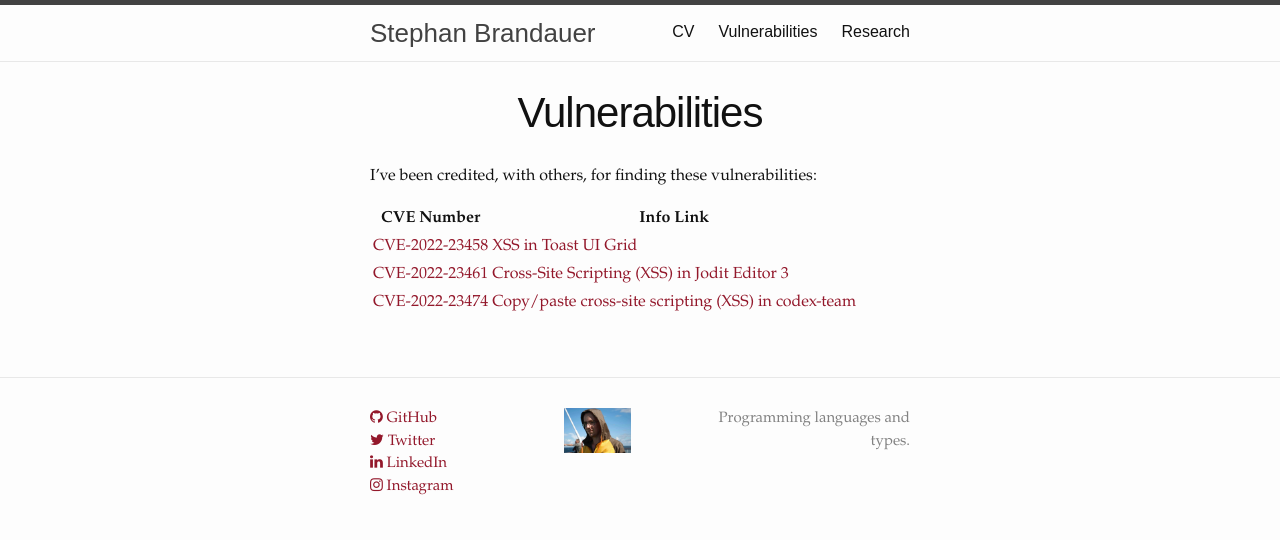
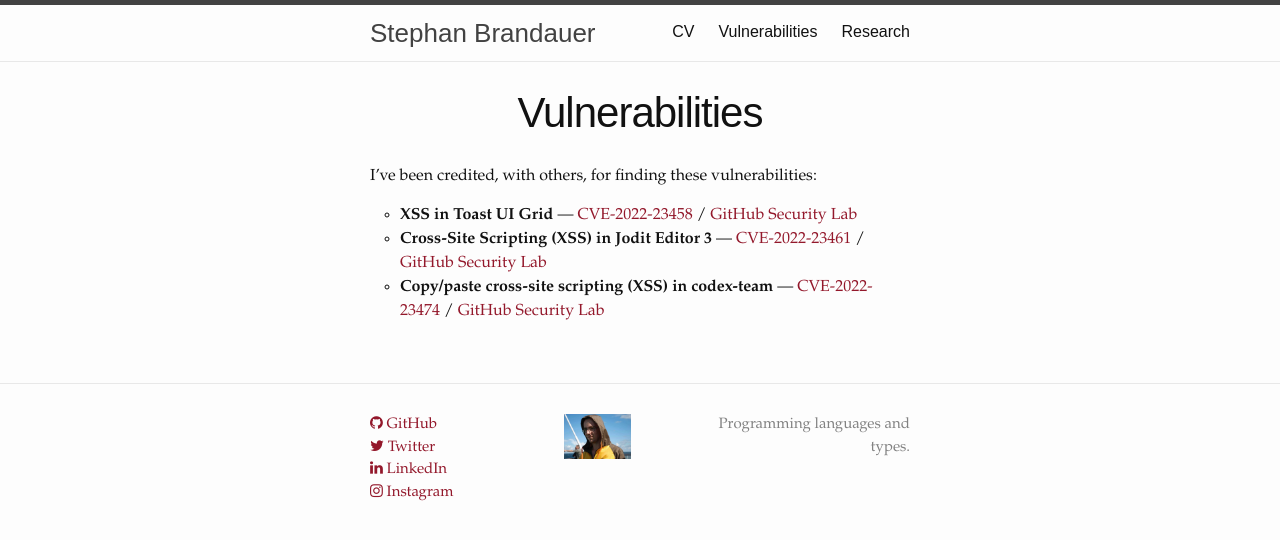
Before and after one commit to kaeluka/kaeluka.github.io, a Jekyll site: the page built from vulnerabilities.md, in a window 1280 px wide. Shown: the top 540 px of the page. Built offline with Jekyll 4.4.1, drawn with Linux system fonts in a browser that asks for light colours; nearby versions of some CDN libraries.

Commit message:
format vulns

```diff
--- a/vulnerabilities.md
+++ b/vulnerabilities.md
@@ -6,8 +6,6 @@
 
 I've been credited, with others, for finding these vulnerabilities:
 
-| CVE Number | Info Link |
-| -- | -- |
-| [CVE-2022-23458](https://nvd.nist.gov/vuln/detail/CVE-2022-23458) | [XSS in Toast UI Grid](https://securitylab.github.com/advisories/GHSL-2022-029_nhn_tui_grid/) |
-| [CVE-2022-23461](https://nvd.nist.gov/vuln/detail/CVE-2022-23461) | [Cross-Site Scripting (XSS) in Jodit Editor 3](https://securitylab.github.com/advisories/GHSL-2022-030_xdan_jodit/) |
-| [CVE-2022-23474](https://nvd.nist.gov/vuln/detail/CVE-2022-23474) | [Copy/paste cross-site scripting (XSS) in codex-team](https://securitylab.github.com/advisories/GHSL-2022-028_codex-team_editor_js/) |
+1. **XSS in Toast UI Grid** &mdash; [CVE-2022-23458](https://nvd.nist.gov/vuln/detail/CVE-2022-23458) / [GitHub Security Lab](https://securitylab.github.com/advisories/GHSL-2022-029_nhn_tui_grid/)
+2. **Cross-Site Scripting (XSS) in Jodit Editor 3** &mdash; [CVE-2022-23461](https://nvd.nist.gov/vuln/detail/CVE-2022-23461) / [GitHub Security Lab](https://securitylab.github.com/advisories/GHSL-2022-030_xdan_jodit/)
+3. **Copy/paste cross-site scripting (XSS) in codex-team** &mdash; [CVE-2022-23474](https://nvd.nist.gov/vuln/detail/CVE-2022-23474) / [GitHub Security Lab](https://securitylab.github.com/advisories/GHSL-2022-028_codex-team_editor_js/)
```
